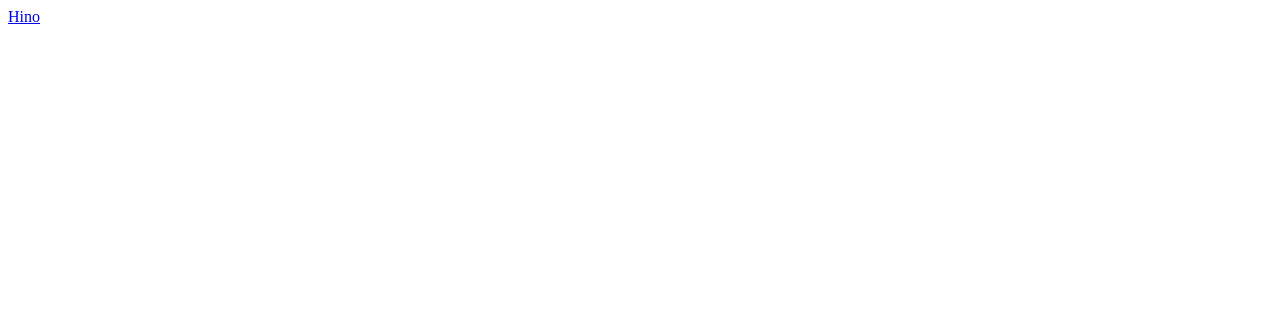
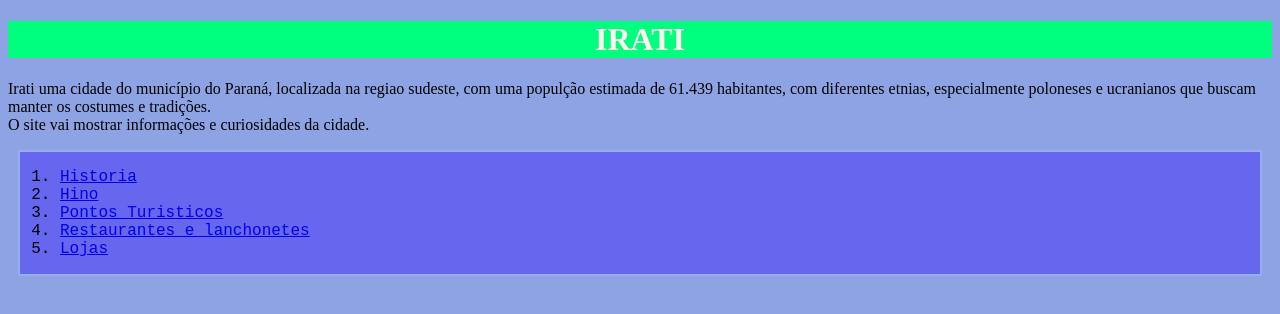
Before and after one commit to AngelaGelinski/Iratiminhacidade, a plain HTML site: page index.html in a window 1280 px wide. Drawn offline with Linux system fonts and the light colour scheme.

Commit message:
atualização

```diff
--- /dev/null
+++ b/estilo_index.css
@@ -0,0 +1,6 @@
+div{
+    background-color: rgb(102, 102, 238);
+    margin: 10px;
+    font-family: 'Courier New', Courier, monospace;
+    border:2px  solid rgb(150, 173, 241);
+}
--- a/index.html
+++ b/index.html
@@ -5,9 +5,18 @@
     <meta http-equiv="X-UA-Compatible" content="IE=edge">
     <meta name="viewport" content="width=device-width, initial-scale=1.0">
     <title>Irati</title>
+    <link rel="stylesheet" href="estilo_index.css">
 </head>
-<body>
+<body style="background-color: rgb(142, 163, 228);"  >
+    <h1 style="color: seashell; background-color: springgreen; text-align: center;">IRATI</h1>
+    <p> Irati uma cidade do município do Paraná, localizada na regiao sudeste, com uma populção estimada de 61.439 habitantes, com diferentes etnias, especialmente poloneses e ucranianos que buscam manter os costumes e tradições.<br>O site vai mostrar informações e curiosidades da cidade.</p>
+   <div> <ol type="elemento">
+        <li> <a href="Historia da cidade.html" target="blank"> Historia </a></li>
+        <li><a href="Hino.html" target="blank"> Hino</a></li>
+        <li> <a href="Pontos_Turisticos.html" target="blank"> Pontos Turisticos</a> </li>
+        <li> <a href="Comidas.html" target="blank"> Restaurantes e lanchonetes</a></li>
+        <li> <a href="Lojas.html" target="blank"> Lojas</a></li>
+    </ol> </div>
 
-    <a href="Hino.html" target="blank"> Hino</a>
 </body>
 </html>
```
Also changed, not shown: Comidas.html (added, +12 -0 lines), Hino.html (+2 -2 lines), Lojas.html (added, +12 -0 lines), Pontos_Turisticos.html (added, +12 -0 lines).
